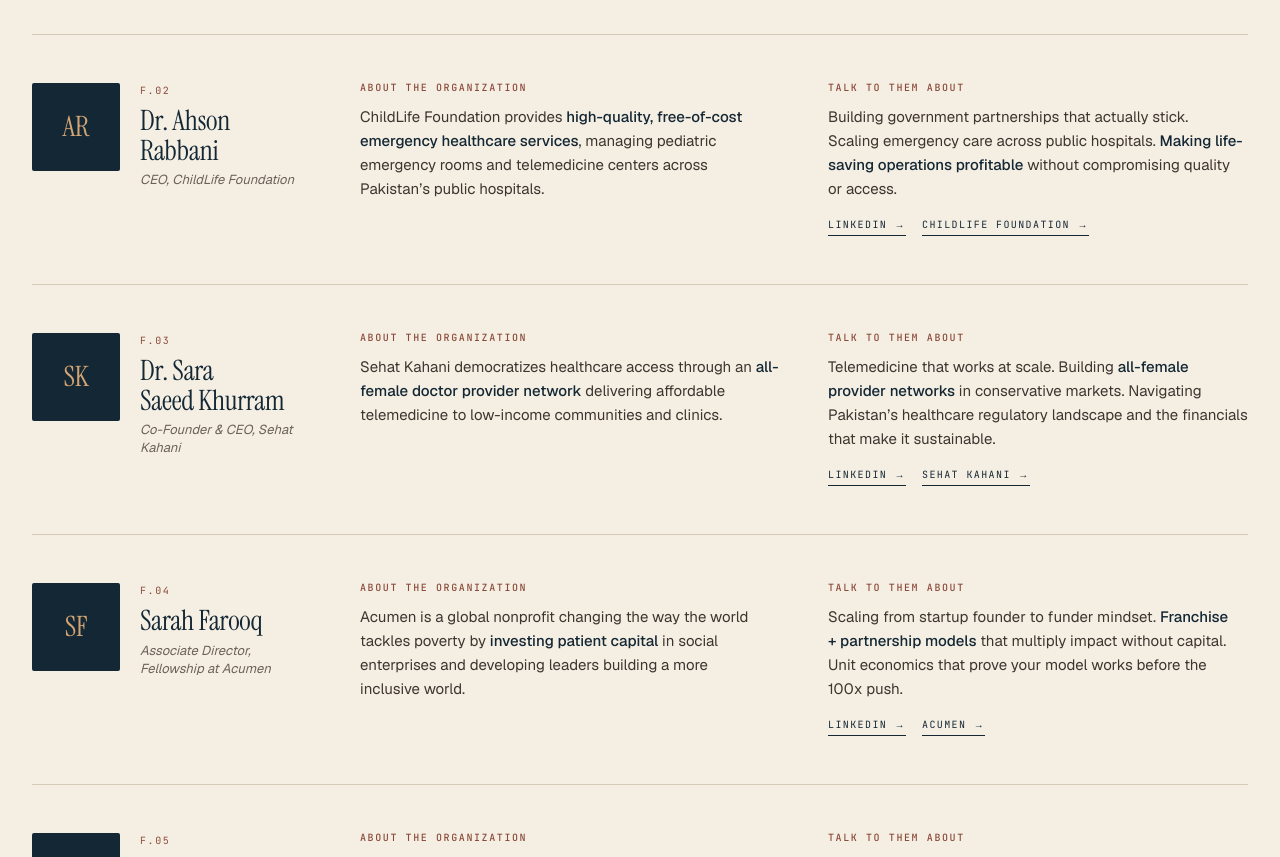
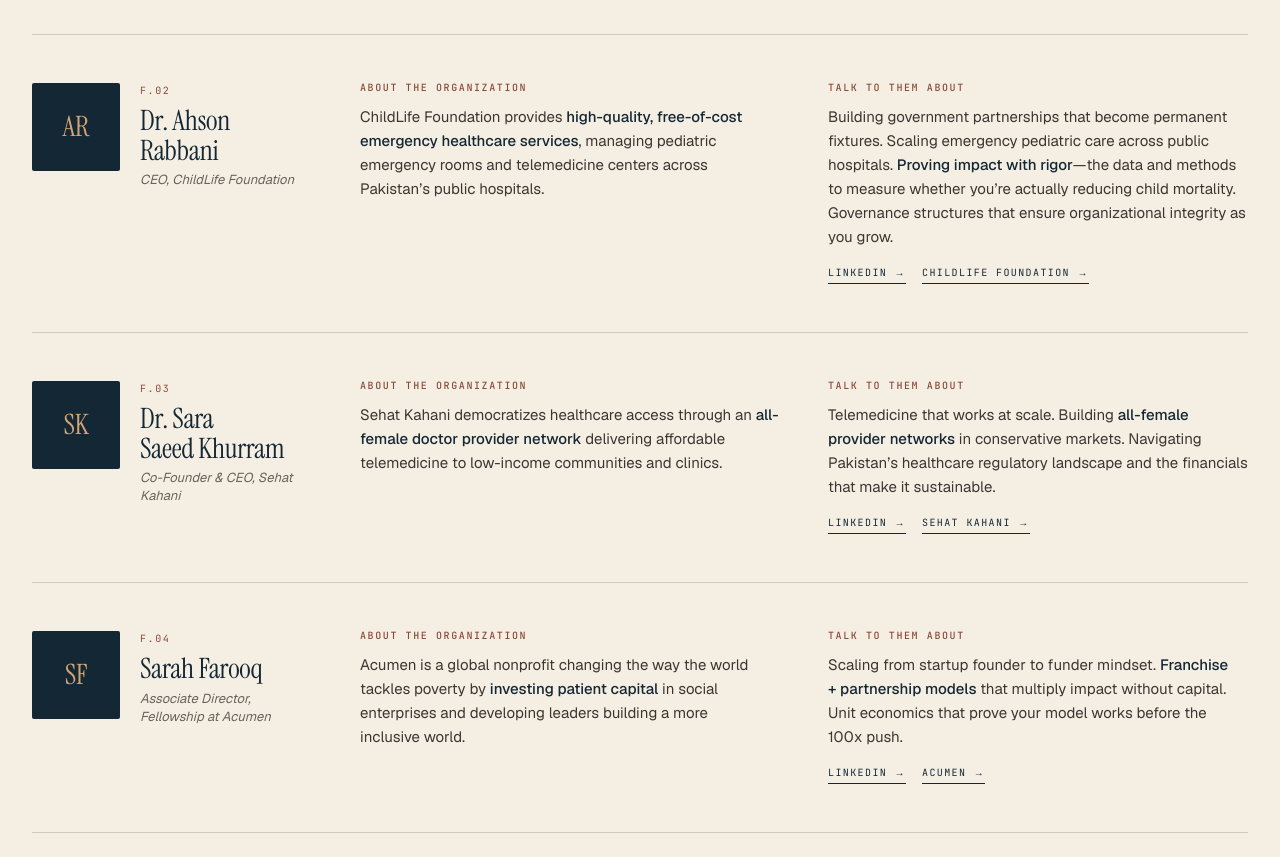
Before and after one commit to usmanjaved-droid/summit-fellowship-website, a Next.js app: page /faculty in a window 1280 px wide. Shown: the part 920-1777 px from the top of the page. Built offline with nearby package versions, Linux system fonts and the light colour scheme.

Commit message:
refine: Dr. Ahson Rabbani description to focus on partnerships, scaling, impact rigor, and governance

```diff
--- a/app/faculty/page.tsx
+++ b/app/faculty/page.tsx
@@ -24,7 +24,7 @@ const FACULTY: Person[] = [
   {
     init: 'AR', num: 'F.02', name: 'Dr. Ahson Rabbani', role: 'CEO, ChildLife Foundation',
     org: <>ChildLife Foundation provides <strong>high-quality, free-of-cost emergency healthcare services</strong>, managing pediatric emergency rooms and telemedicine centers across Pakistan&rsquo;s public hospitals.</>,
-    relevance: <>Building government partnerships that actually stick. Scaling emergency care across public hospitals. <strong>Making life-saving operations profitable</strong> without compromising quality or access.</>,
+    relevance: <>Building government partnerships that become permanent fixtures. Scaling emergency pediatric care across public hospitals. <strong>Proving impact with rigor</strong>—the data and methods to measure whether you&rsquo;re actually reducing child mortality. Governance structures that ensure organizational integrity as you grow.</>,
     links: [{ label: 'LinkedIn →', href: 'https://www.linkedin.com/in/ahson-rabbani/' }, { label: 'ChildLife Foundation →', href: 'https://childlifefoundation.org/' }],
   },
   {
```
